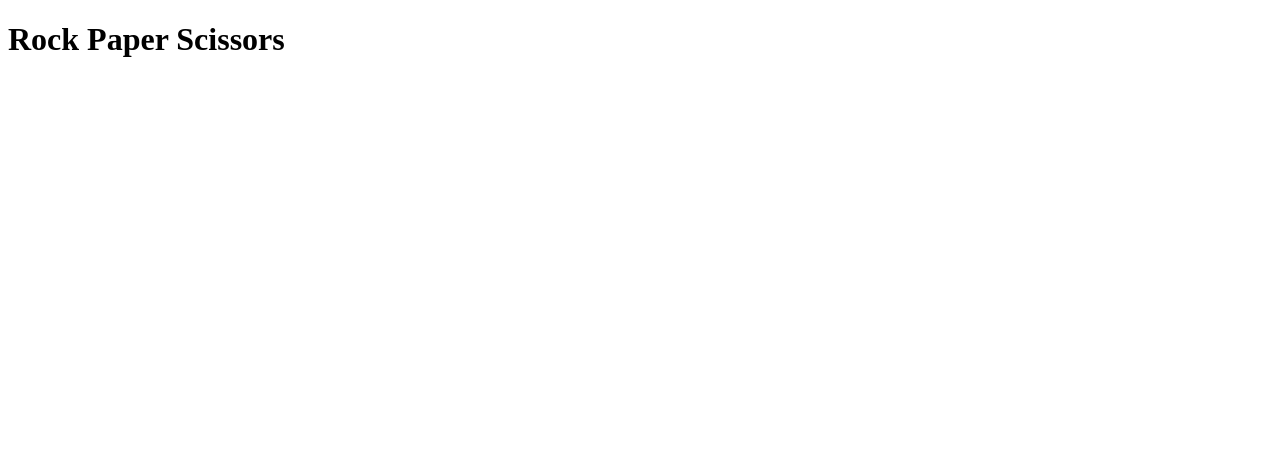
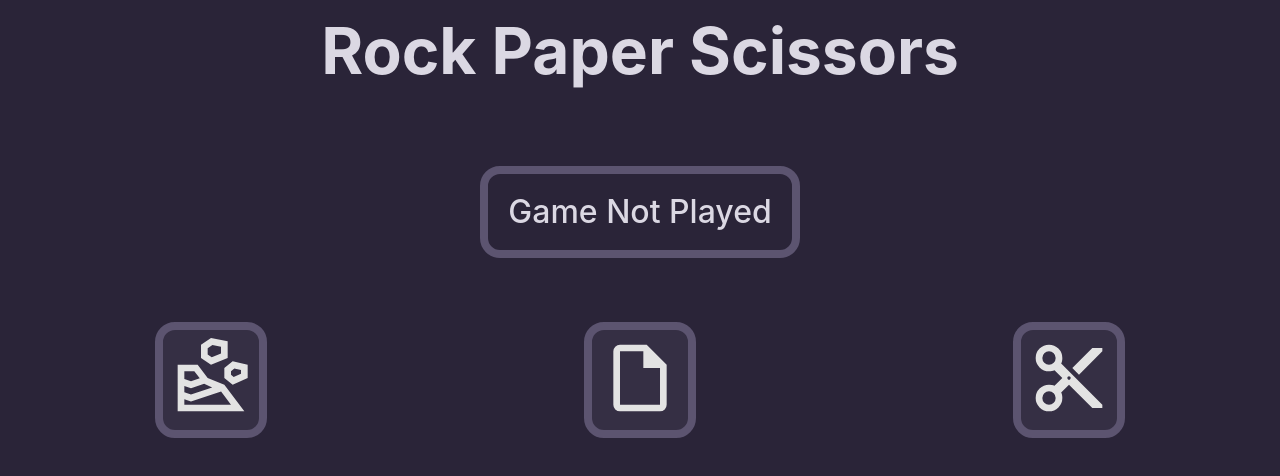
Before and after one commit to chase-the-dream/Rock-Paper-Scissors, a plain HTML site: page index.html in a window 1280 px wide. Drawn offline with Linux system fonts and the light colour scheme.

Commit message:
HTML and CSS finished

```diff
--- a/index.html
+++ b/index.html
@@ -5,14 +5,27 @@
     <meta name="viewport" content="width=device-width, initial-scale=1.0">
     <title>Rock Paper Scissors</title>
     <script src="javascript.js"></script>
+    <link rel="stylesheet" href="styles.css">
 </head>
 <body>
     <div class="header">
-        <h1>Rock Paper Scissors</h1>
+        <h1> Rock Paper Scissors</h1>
+    </div>
+
+    <div class="results">
+        Game Not Played
     </div>
 
     <div class="image-wrapper">
-
+        <div class="choice-wrap">
+            <img id="rock" src="images/rock.svg" rel="rock" style="width: 80px;">
+        </div>
+        <div class="choice-wrap">
+            <img id="paper" src="images/paper.svg" rel="paper" style="width: 80px;">
+        </div>
+        <div class="choice-wrap">
+            <img id="scissors" src="images/scissors.svg" rel="scissors" style="width: 80px;">
+        </div>
     </div>
 </body>
 </html>
--- a/javascript.js
+++ b/javascript.js
@@ -1,68 +1,3 @@
-// function getComputerChoice() // 0 - Rock / 1 - Paper / 2 - Scissors
-// {
-//     return Math.floor(Math.random() * 3);
-// };
-
-// function getHumanChoice()
-// {
-//     let playerChoice = prompt("Pick Rock Paper or Scissors");
-//     console.log(playerChoice);
-//     return playerChoice;
-// };
-
-// let humanScore = 0;
-// let computerScore = 0;
-
-// function playRound(humanChoice, computerChoice)
-// {
-//     humanChoice = humanChoice.toLowerCase();
-//     if(humanChoice == "rock" && computerChoice == 2) // player win
-//     {
-//         return "win";
-//     } else if(humanChoice == "paper" && computerChoice == 0) // player win
-//     {
-//         return "win";
-//     } else if(humanChoice == "scissors" && computerChoice == 1) // player win
-//     {
-//         return "win";
-//     } else if(humanChoice == "rock" && computerChoice == 1) // computer win
-//     {
-//         return "lose";
-//     } else if(humanChoice == "paper" && computerChoice == 2) // computer win
-//     {
-//         return "lose";
-//     } else if(humanChoice == "scissors" && computerChoice == 0) // computer win
-//     {
-//         return "lose";
-//     }
-//     else // tie
-//     {
-//         return "tie";
-//     }
-// }
-
-// function playGame()
-// {
-//     for(let i = 0; i < 5; i++)
-//     {
-//         let humanChoice = getHumanChoice();
-//         let computerChoice = getComputerChoice();
-
-//         let result = playRound(humanChoice, computerChoice);
-//         if(result == "win") humanScore++;
-//         if(result == "lose") computerScore++;
-//     }
-//     if(humanScore > computerScore)
-//     {
-//         alert("You won!");
-//     } else if(computerScore > humanScore)
-//     {
-//         alert("You lost!");
-//     }
-//     else
-//     {
-//         alert("You tied!");
-//     }
-// }
-
-// playGame();
+let rock = document.querySelector("#rock")
+let paper = document.querySelector("#paper")
+let scissors = document.querySelector("#scissors")
--- /dev/null
+++ b/styles.css
@@ -0,0 +1,63 @@
+:root {
+    --first-color: #dbd8e3;
+    --second-color: #5c5470;
+    --third-color: #352f44;
+    --fourth-color: #2a2438;
+}
+
+* {
+    text-align: center;
+    margin: 0;
+    background-color: var(--fourth-color);
+
+}
+
+.header {
+    font-family: 'Inter', sans-serif;
+    font-weight: 500;
+    line-height: 1.6;
+    font-size: 2rem;
+    color: var(--first-color);
+}
+
+.results {
+    display: inline-flex;
+    justify-content: center;
+
+    font-family: 'Inter', sans-serif;
+    font-weight: 500;
+    line-height: 1.6;
+    font-size: 2rem;
+    color: var(--first-color);
+    background-color: var(--fourth-color);
+
+    border-style: solid;
+    border-radius: 1.25rem;
+    border-color: var(--second-color);
+    border-width: 0.5rem;
+    padding: 0.75rem 1.25rem;
+
+    margin-top: 4rem;
+}
+
+.image-wrapper {
+    display: flex;
+    justify-content: space-around;
+    flex-wrap: wrap;
+    margin-top: 4rem;
+    gap: 8px;
+}
+
+.choice-wrap {
+    background-color: var(--third-color);
+    color: var(--third-color);
+    padding: 0.5rem;
+    border-style: solid;
+    border-radius: 1.25rem;
+    border-color: var(--second-color);
+    border-width: 0.5rem;
+}
+
+img {
+    background-color: var(--third-color);
+}
```
